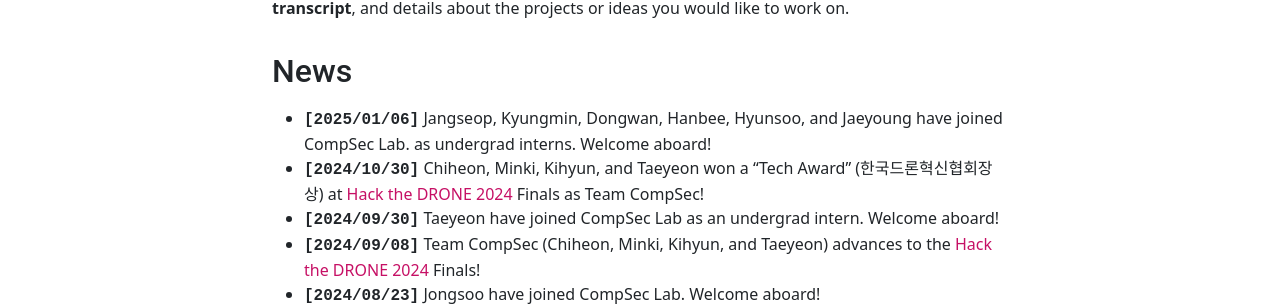
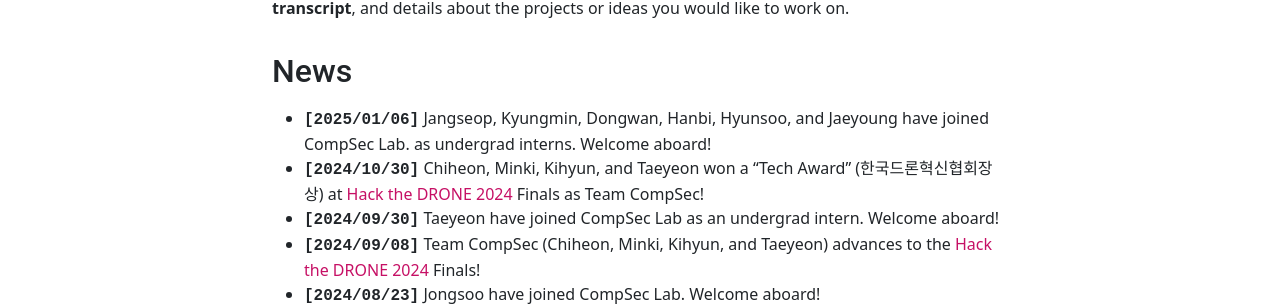
Before and after one commit to postech-compsec/postech-compsec.github.io, a Jekyll site: the page built from pages/home.md, in a window 1280 px wide. Shown: the part 1152-1458 px from the top of the page. Built offline with Jekyll 4.4.1, drawn with Linux system fonts in a browser that asks for light colours; nearby versions of some CDN libraries.

Commit message:
rename hanbee->hanbi

```diff
--- a/_data/people.yml
+++ b/_data/people.yml
@@ -77,10 +77,10 @@
   image: assets/people/default.png
   site: #
 
-- name: Hanbee Park
+- name: Hanbi Park
   role: Undergrad intern
   since: Winter 2024
-  image: assets/people/hanbee.jpg
+  image: assets/people/hanbi.jpg
   site: #
 
 - name: Hyunsoo Lee
--- a/pages/home.md
+++ b/pages/home.md
@@ -43,7 +43,7 @@
 
 ## News
 
-- **<tt>[2025/01/06]</tt>** Jangseop, Kyungmin, Dongwan, Hanbee, Hyunsoo, and Jaeyoung have joined CompSec Lab. as undergrad interns. Welcome aboard!
+- **<tt>[2025/01/06]</tt>** Jangseop, Kyungmin, Dongwan, Hanbi, Hyunsoo, and Jaeyoung have joined CompSec Lab. as undergrad interns. Welcome aboard!
 - **<tt>[2024/10/30]</tt>** Chiheon, Minki, Kihyun, and Taeyeon won a "Tech Award"
     (한국드론혁신협회장상) at <a href="http://www.hackthedrone.org/index.php">Hack the DRONE 2024</a> Finals as Team CompSec!
 - **<tt>[2024/09/30]</tt>** Taeyeon have joined CompSec Lab as an undergrad intern. Welcome aboard!
```
Also changed, not shown: assets/people/hanbi.jpg (renamed from assets/people/hanbee.jpg).
